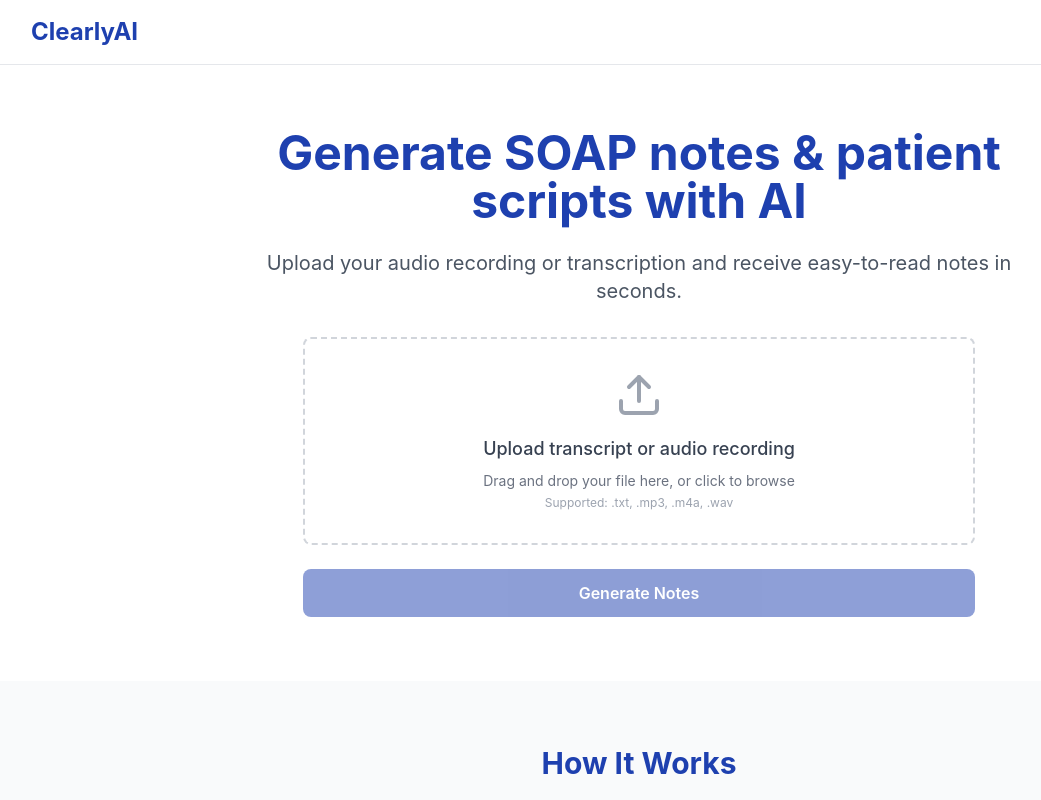
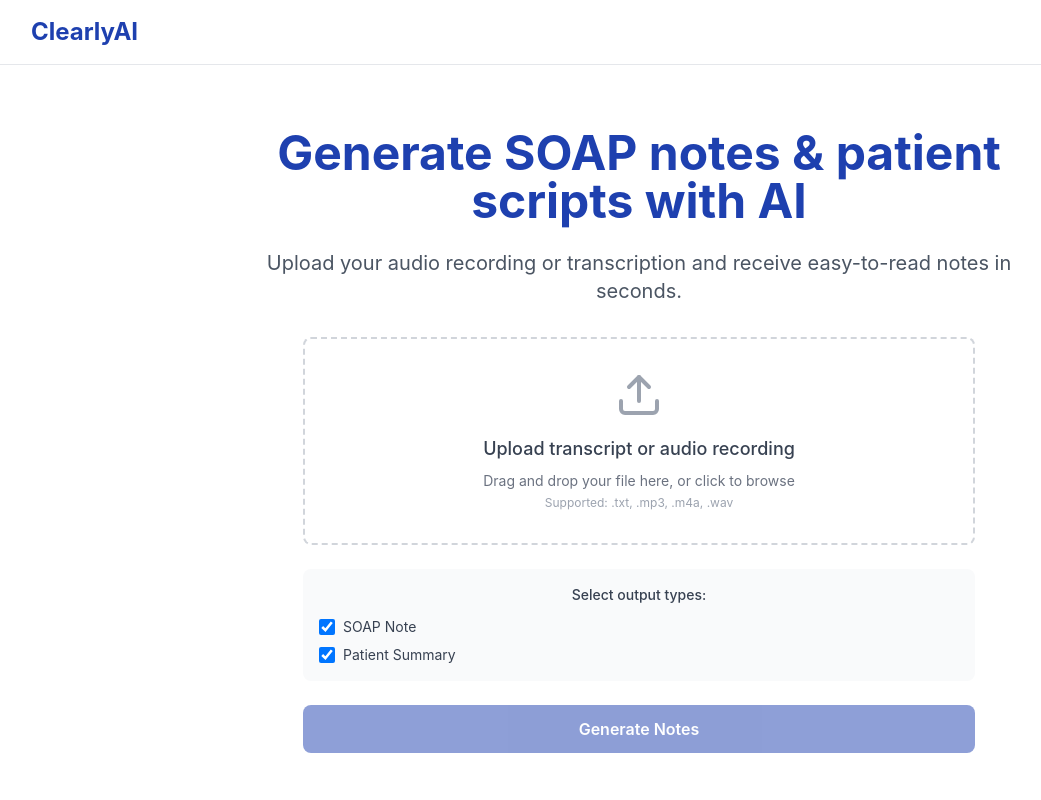
Before and after one commit to StanislavDev3241/ClearlyAI, a React (Vite) app: page / in a window 1280 px wide. Shown: the top 800 px of the page, without its empty margins (1-1042 px from the left). Built offline with nearby package versions, Linux system fonts and the light colour scheme.

Commit message:
Add user selection for output types (SOAP Note, Patient Summary, or both)

```diff
--- a/src/App.tsx
+++ b/src/App.tsx
@@ -14,11 +14,20 @@ interface OutputData {
   patientSummary: string;
 }
 
+interface OutputSelection {
+  soapNote: boolean;
+  patientSummary: boolean;
+}
+
 function App() {
   const [file, setFile] = useState<File | null>(null);
   const [isUploading, setIsUploading] = useState(false);
   const [output, setOutput] = useState<OutputData | null>(null);
   const [error, setError] = useState<string | null>(null);
+  const [outputSelection, setOutputSelection] = useState<OutputSelection>({
+    soapNote: true,
+    patientSummary: true,
+  });
   const fileInputRef = useRef<HTMLInputElement>(null);
 
   const handleFileSelect = (selectedFile: File) => {
@@ -198,7 +207,8 @@ Your oral health is excellent! Keep up the great work with your daily dental car
             Generate SOAP notes & patient scripts with AI
           </h1>
           <p className="text-xl text-gray-600 mb-8">
-            Upload your audio recording or transcription and receive easy-to-read notes in seconds.
+            Upload your audio recording or transcription and receive
+            easy-to-read notes in seconds.
           </p>
 
           {/* Upload Section */}
@@ -243,9 +253,44 @@ Your oral health is excellent! Keep up the great work with your daily dental car
 
             {error && <p className="text-red-600 text-sm mt-2">{error}</p>}
 
+            {/* Output Selection */}
+            <div className="mt-6 p-4 bg-gray-50 rounded-lg">
+              <p className="text-sm font-medium text-gray-700 mb-3">Select output types:</p>
+              <div className="space-y-2">
+                <label className="flex items-center">
+                  <input
+                    type="checkbox"
+                    checked={outputSelection.soapNote}
+                    onChange={(e) =>
+                      setOutputSelection(prev => ({
+                        ...prev,
+                        soapNote: e.target.checked
+                      }))
+                    }
+                    className="mr-2 h-4 w-4 text-clearly-blue border-gray-300 rounded focus:ring-clearly-blue"
+                  />
+                  <span className="text-sm text-gray-700">SOAP Note</span>
+                </label>
+                <label className="flex items-center">
+                  <input
+                    type="checkbox"
+                    checked={outputSelection.patientSummary}
+                    onChange={(e) =>
+                      setOutputSelection(prev => ({
+                        ...prev,
+                        patientSummary: e.target.checked
+                      }))
+                    }
+                    className="mr-2 h-4 w-4 text-clearly-blue border-gray-300 rounded focus:ring-clearly-blue"
+                  />
+                  <span className="text-sm text-gray-700">Patient Summary</span>
+                </label>
+              </div>
+            </div>
+
             <button
               onClick={handleUpload}
-              disabled={!file || isUploading}
+              disabled={!file || isUploading || (!outputSelection.soapNote && !outputSelection.patientSummary)}
               className="btn-primary mt-6 w-full disabled:opacity-50 disabled:cursor-not-allowed"
             >
               {isUploading ? "Generating Notes..." : "Generate Notes"}
@@ -258,8 +303,9 @@ Your oral health is excellent! Keep up the great work with your daily dental car
               <h2 className="text-3xl font-bold text-clearly-blue text-center mb-8">
                 Your Generated Notes
               </h2>
-              <div className="grid md:grid-cols-2 gap-8">
+              <div className={`grid gap-8 ${outputSelection.soapNote && outputSelection.patientSummary ? 'md:grid-cols-2' : 'md:grid-cols-1'}`}>
                 {/* SOAP Note */}
+                {outputSelection.soapNote && (
                   <div className="bg-white rounded-lg shadow-md p-6 border border-gray-200">
                     <div className="flex justify-between items-center mb-4">
                       <h3 className="text-xl font-semibold text-gray-900">
@@ -292,8 +338,10 @@ Your oral health is excellent! Keep up the great work with your daily dental car
                       </pre>
                     </div>
                   </div>
+                )}
 
                 {/* Patient Summary */}
+                {outputSelection.patientSummary && (
                   <div className="bg-white rounded-lg shadow-md p-6 border border-gray-200">
                     <div className="flex justify-between items-center mb-4">
                       <h3 className="text-xl font-semibold text-gray-900">
@@ -329,6 +377,7 @@ Your oral health is excellent! Keep up the great work with your daily dental car
                       </pre>
                     </div>
                   </div>
+                )}
               </div>
 
               {/* Reset Form Button */}
@@ -338,6 +387,10 @@ Your oral health is excellent! Keep up the great work with your daily dental car
                     setFile(null);
                     setOutput(null);
                     setError(null);
+                    setOutputSelection({
+                      soapNote: true,
+                      patientSummary: true,
+                    });
                     if (fileInputRef.current) {
                       fileInputRef.current.value = "";
                     }
@@ -368,7 +421,8 @@ Your oral health is excellent! Keep up the great work with your daily dental car
                 Upload
               </h3>
               <p className="text-gray-600">
-                Upload audio recording or text transcript at the end of the patient visit.
+                Upload audio recording or text transcript at the end of the
+                patient visit.
               </p>
             </div>
 
```
Lines whose indentation alone changed are shown as unchanged.
